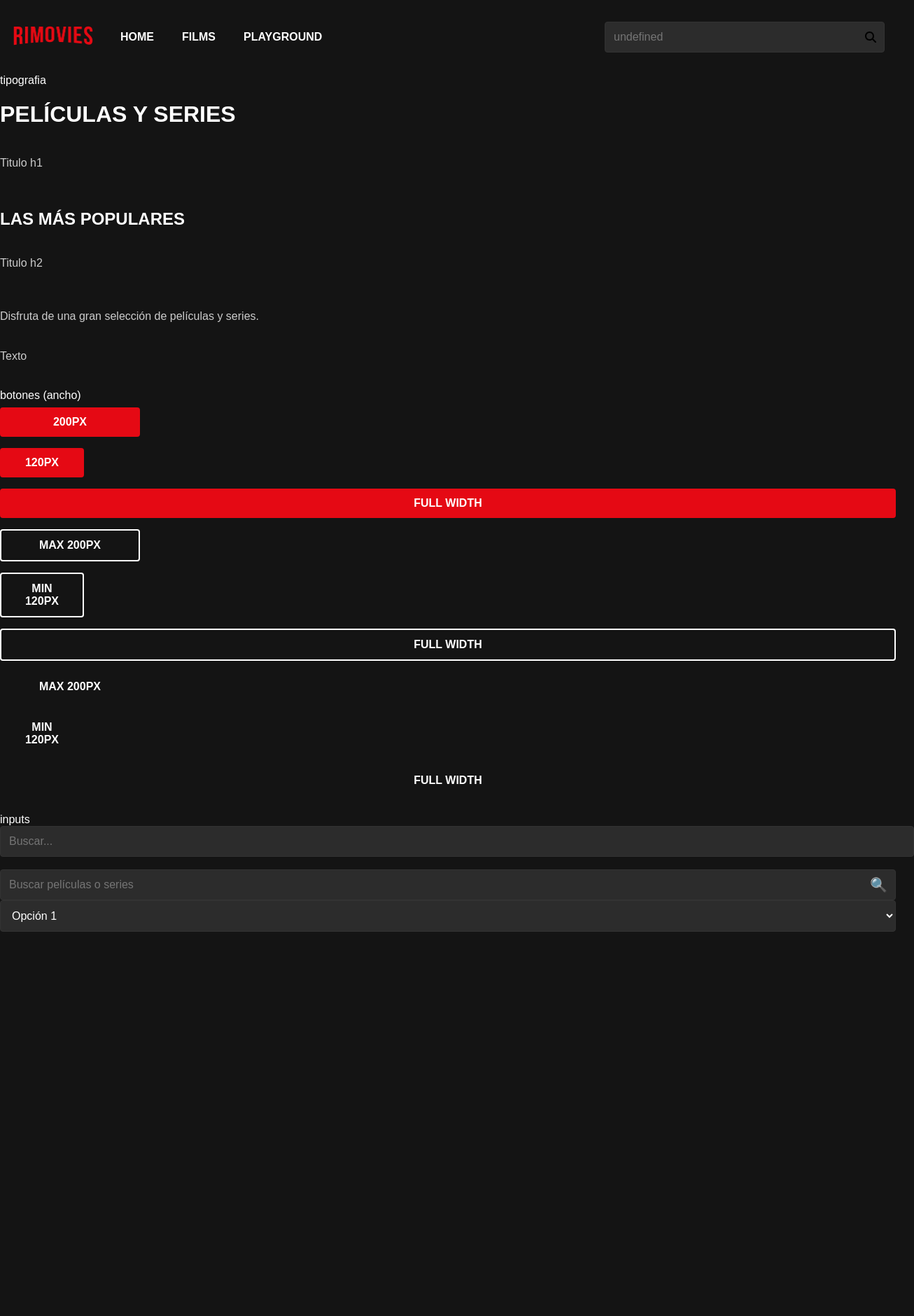
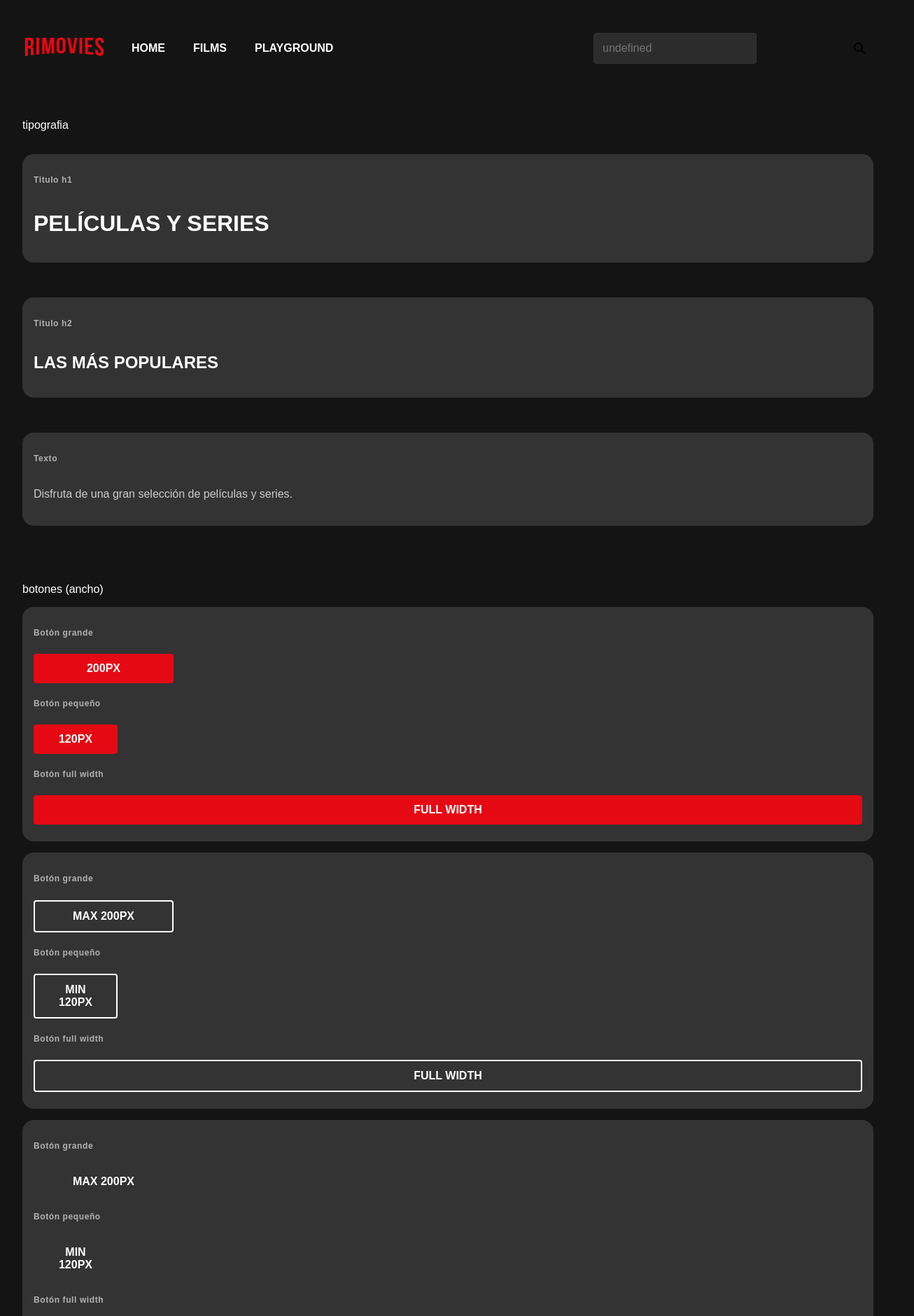
Before and after one commit to ezequielvera391/rimovies-v2, an Angular app: page /playground in a window 1280 px wide. Shown: the top 1880 px of the page at 70% size, 1306 px wide, since content can reach past the window. Before the commit the page ends 1349 px from the top, so only its background shows below. Built offline with nearby package versions, Linux system fonts and the light colour scheme.

Commit message:
feat: improve playground and global styles

```diff
--- a/src/app/app.component.html
+++ b/src/app/app.component.html
@@ -1,2 +1,4 @@
 <app-nav-bar [navLinks]="navBarLinks"></app-nav-bar>
-<router-outlet></router-outlet>
+<div class="p-6">
+    <router-outlet></router-outlet>
+</div>
--- a/src/app/core/playground/playground.component.html
+++ b/src/app/core/playground/playground.component.html
@@ -1,45 +1,72 @@
-<div>
+<div class="flex flex-col gap-6">
     tipografia
-    <div class="flex flex-col">
+    <div class="flex flex-col gap-4">
+        <div class="flex flex-col card card--secondary p-4">
+            <p class="text label">Titulo h1</p>
             <h1 class="title title--large">Películas y series</h1>
-        <p class="text">Titulo h1</p>
-        <br>
-        <h2 class="title title--medium">Las más populares</h2>
-        <p class="text">Titulo h2</p>
-        <br>
-        <p class="text">Disfruta de una gran selección de películas y series.</p>
-        <p class="text">Texto</p>
         </div>
         <br>
-    <div class="flex flex-col">
+        <div class="flex flex-col card card--secondary p-4">
+            <p class="text label">Titulo h2</p>
+            <h2 class="title title--medium">Las más populares</h2>
+        </div>
+        <br>
+        <div class="flex flex-col card card--secondary p-4">
+            <p class="text label">Texto</p>
+            <p class="text">Disfruta de una gran selección de películas y series.</p>
+        </div>
+    </div>
+    <br>
+    <div class="flex flex-col gap-4">
         botones (ancho)
+        <div class="flex flex-col card card--secondary p-4">
+            <p class="text label">Botón grande</p>
             <button class="button button--primary button--w-lg my-2">200px</button>
+            <p class="text label">Botón pequeño</p>
             <button class="button button--primary button--w-m my-2">120px</button>
+            <p class="text label">Botón full width</p>
             <button class="button button--primary button--w-full my-2">Full Width</button>
-
+        </div>
+        <div class="flex flex-col card card--secondary p-4">
+            <p class="text label">Botón grande</p>
             <button class="button button--secondary button--w-lg my-2">Max 200px</button>
+            <p class="text label">Botón pequeño</p>
             <button class="button button--secondary button--w-m my-2">Min 120px</button>
+            <p class="text label">Botón full width</p>
             <button class="button button--secondary button--w-full my-2">Full Width</button>
-
+        </div>
+        <div class="flex flex-col card card--secondary p-4">
+            <p class="text label">Botón grande</p>
             <button class="button button--ghost button--w-lg my-2">Max 200px</button>
+            <p class="text label">Botón pequeño</p>
             <button class="button button--ghost button--w-m my-2">Min 120px</button>
+            <p class="text label">Botón full width</p>
             <button class="button button--ghost button--w-full my-2">Full Width</button>
         </div>
+    </div>
     <br>
-    <div class="flex flex-col">
+    <div class="flex flex-col gap-4">
         inputs
         <br>
+        <div class="flex flex-col card card--secondary p-4">
+            <p class="text label">Input texto</p>
             <input class="input" type="text" placeholder="Buscar...">
             <br>
+        </div>
+        <div class="flex flex-col card card--secondary p-4">
+            <p class="text label">Input texto con icono</p>
             <div class="input-wrapper">
                 <input class="input" type="text" placeholder="Buscar películas o series">
                 <span class="input__icon">🔍</span>
             </div>
+        </div>
+        <div class="flex flex-col card card--secondary p-4">
+            <p class="text label">Input selector</p>
             <select class="input">
                 <option>Opción 1</option>
                 <option>Opción 2</option>
             </select>
+        </div>
         <br>
     </div>
-
 </div>
--- a/src/app/shared/nav-bar/nav-bar.component.html
+++ b/src/app/shared/nav-bar/nav-bar.component.html
@@ -1,4 +1,4 @@
-<div class="nav-bar flex flex-row justify-between items-center p-4">
+<div class="nav-bar flex flex-row justify-between items-center p-6">
     <div class="nav-bar__menu flex flex-row justify-start items-center">
         <div class="nav-bar__logo">
             <img [src]="logoPath " alt="logo">
--- /dev/null
+++ b/src/assets/styles/_cards.scss
@@ -0,0 +1,8 @@
+@import 'variables';
+
+.card {
+    border-radius: 16px;
+    &--secondary {
+        background-color: $border-color
+    }
+}
--- a/src/assets/styles/_inputs.scss
+++ b/src/assets/styles/_inputs.scss
@@ -1,7 +1,6 @@
 @import 'variables';
 
 .input {
-  width: 100%;
   padding: $input-padding;
   font-size: 16px;
   border-radius: $border-radius;
--- a/src/assets/styles/_spacing.scss
+++ b/src/assets/styles/_spacing.scss
@@ -21,3 +21,10 @@
   .pl-#{$key} { padding-left: $value !important; }
   .pr-#{$key} { padding-right: $value !important; }
 }
+
+// Generar clases para gap (gap, gap-x, gap-y)
+@each $key, $value in $spacing-values {
+  .gap-#{$key} { gap: $value !important; }
+  .gap-x-#{$key} { column-gap: $value !important; }
+  .gap-y-#{$key} { row-gap: $value !important; }
+}
--- a/src/assets/styles/_typography.scss
+++ b/src/assets/styles/_typography.scss
@@ -33,3 +33,10 @@ h1, h2, h3 {
 .bold {
   font-weight: 700;
 }
+
+.label {
+  font-size: 0.75rem;
+  font-weight: 600;
+  color: $text-color-secondary;
+  letter-spacing: 0.05em;
+}
--- a/src/assets/styles/_variables.scss
+++ b/src/assets/styles/_variables.scss
@@ -3,6 +3,7 @@ $primary-color: #e50914;
 $secondary-color: #b81d24;
 $background-color: #141414;
 $text-color: #fff;
+$text-color-secondary: #b3b3b3;
 $border-color: #333;
 
 // Tipografía
--- a/src/assets/styles/main.scss
+++ b/src/assets/styles/main.scss
@@ -4,6 +4,7 @@
 @import 'typography';
 @import 'spacing';
 @import 'flex';
+@import 'cards';
 
 body {
   font-family: $font-family;
```
Lines whose indentation alone changed are shown as unchanged.
